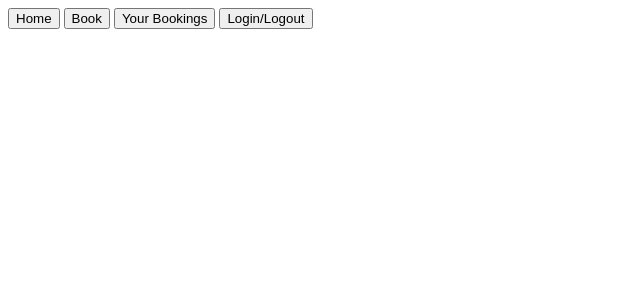
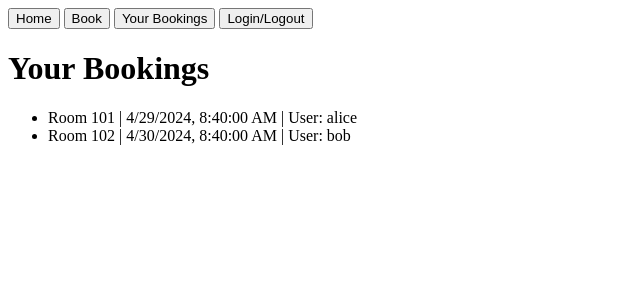
Before and after one commit to uopSETAPTeam3b/BookingApp, a FastAPI app: template template/booking.html in a window 1280 px wide. Shown: the top 300 px of the page, without its empty margins (0-640 px from the left). Run offline with FastAPI, Linux system fonts and the light colour scheme; the template is opened without the code that fills it, so the values that code supplies are empty.

Commit message:
made nav work and added bookings page, calls do not work

```diff
--- a/src/app.py
+++ b/src/app.py
@@ -12,7 +12,6 @@ from notification import NotificationManager
 # from notification import NotificationManager
 
 app = FastAPI()
-
 if os.environ.get("PYTEST_VERSION") is not None:
     STATIC = "../static"
     DatabaseManager("database_test.db")
--- /dev/null
+++ b/static/booking.js
@@ -0,0 +1,47 @@
+async function onload() {
+    console.log("onload");
+    const token = localStorage.getItem("token");
+    //const response = await fetch("/api/booking/get_user_bookings");
+    const list = document.getElementById("bookingList");
+    list.innerHTML = "";
+    bookings = [
+        {
+          id: 1,
+          user: { username: "alice", email: "alice@example.com" },
+          room: { id: 101 },
+          time: 1714380000
+        },
+        {
+          id: 2,
+          user: { username: "bob", email: "bob@example.com" },
+          room: { id: 102 },
+          time: 1714466400
+        }
+      ];
+    //if (!token) {
+    //    list.innerHTML = "<li>You must be logged in to view bookings.</li>";
+    //    return;
+    //}
+    //if (!response.ok) throw new Error("Failed to fetch bookings");
+    //const bookings = await response.json();
+    if (bookings.length === 0) {
+        list.innerHTML = "<li>No bookings found.</li>";
+        return;
+    }
+    console.log("here");
+    displayBookings(bookings);
+
+}
+function displayBookings(bookings) {
+    const list = document.getElementById("bookingList");
+    list.innerHTML = "";
+
+    bookings.forEach(booking => {
+        const li = document.createElement("li");
+        const date = new Date(booking.time * 1000); // assuming `time` is UNIX timestamp in seconds
+        li.textContent = `Room ${booking.room.id} | ${date.toLocaleString()} | User: ${booking.user.username}`;
+        list.appendChild(li);
+    });
+}
+console.log("here2");
+document.addEventListener('DOMContentLoaded', onload);
--- /dev/null
+++ b/static/nav.js
@@ -0,0 +1,21 @@
+function onload() {
+    const homeButton = document.getElementById("homebutton");
+    const bookButton = document.getElementById("bookbutton");
+    const bookingsButton = document.getElementById("bookings");
+    const loginButton = document.getElementById("loginout");
+
+    homeButton.addEventListener("click", () => {
+        window.location.href = "/home";
+    });
+    bookButton.addEventListener("click", () => {
+        console.log("book button clicked");
+        window.location.href = "/book";
+    });
+    bookingsButton.addEventListener("click", () => {
+        window.location.href = "/booking";
+    });
+    loginButton.addEventListener("click", () => {
+        window.location.href = "/login";
+    });
+}
+document.addEventListener('DOMContentLoaded', onload);
--- a/template/booking.html
+++ b/template/booking.html
@@ -1,2 +1,12 @@
-{%set page="booking"%}
-{%include "nav.html"%}
+{% set page="booking" %}
+{% include "nav.html" %}
+
+<link rel="stylesheet" href="/nav.css">
+<link rel="stylesheet" href="/booking.css">
+
+<main>
+    <h1>Your Bookings</h1>
+    <ul id="bookingList"></ul>
+</main>
+
+<script src="booking.js"></script>
--- a/template/nav.html
+++ b/template/nav.html
@@ -1,4 +1,5 @@
 <link rel="stylesheet" href="/nav.css">
+<script src="nav.js"></script>
 <nav id="navmenu" class="{{page}}">
     <button id="homebutton">Home</button>
     <button id="bookbutton">Book</button>
```
